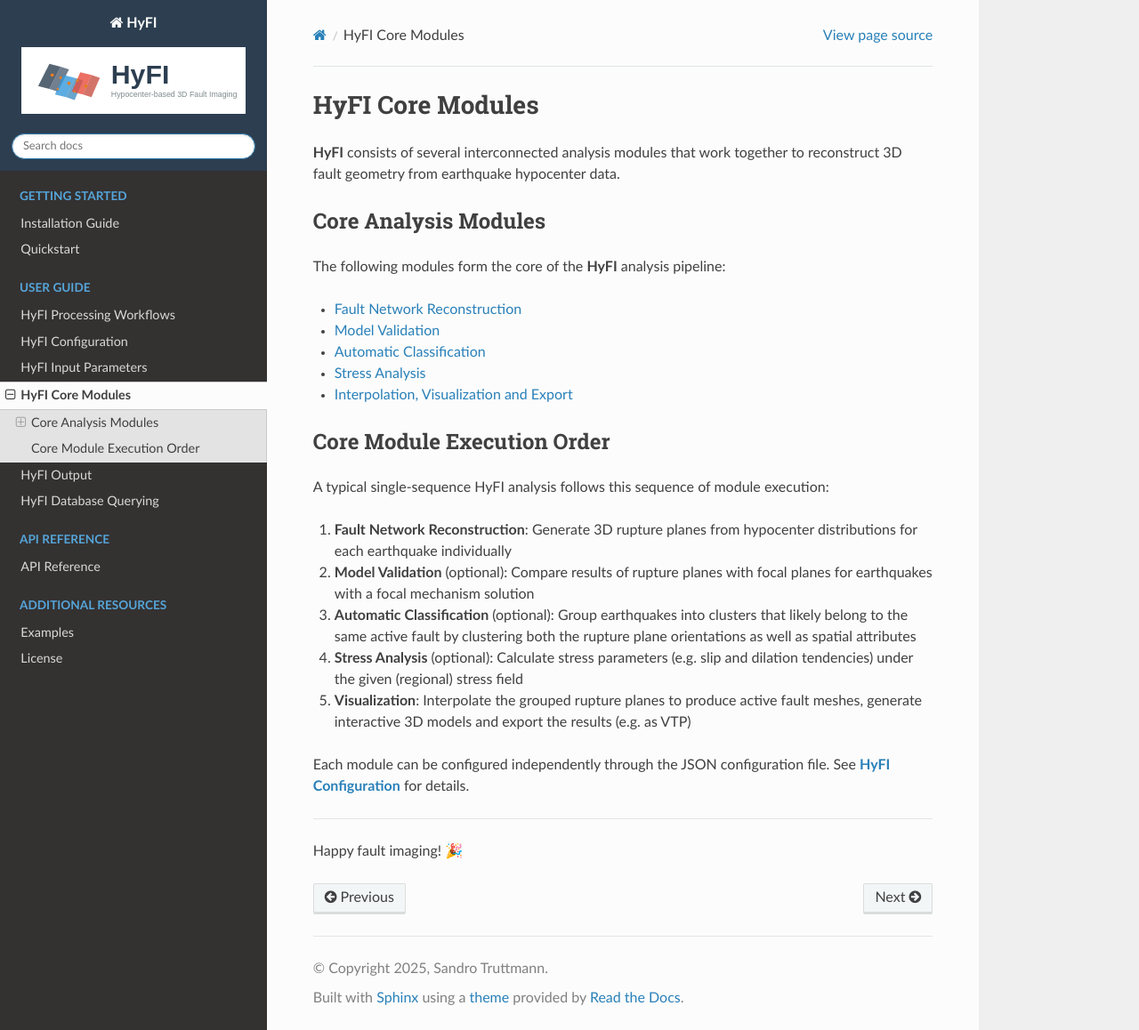
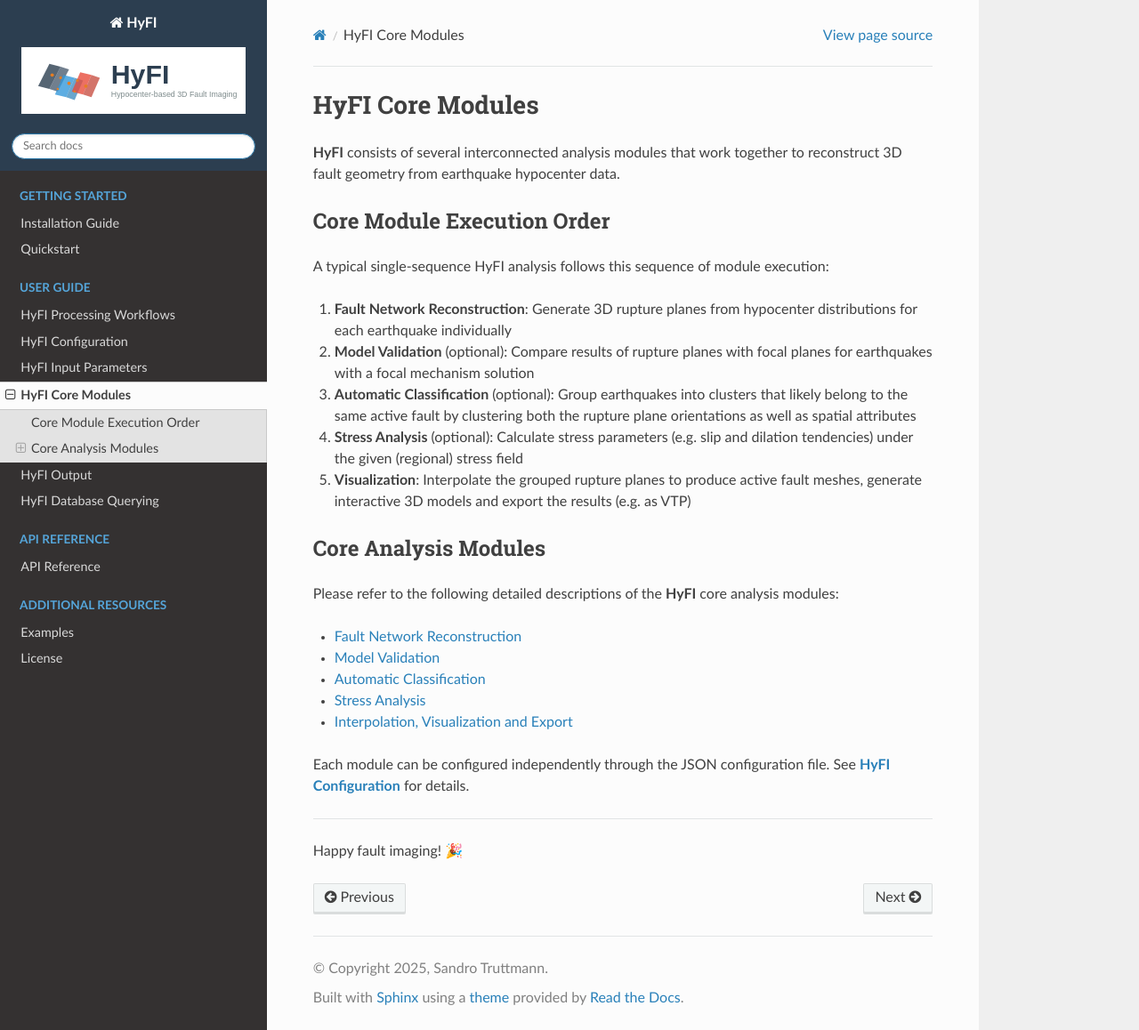
Before and after one commit to sandrotruttmann/HyFI, a Sphinx documentation site: the page built from docs/source/modules/index.md, in a window 1280 px wide and 1158 px high. Shown: the whole window at 89% size. Built offline with Sphinx 7.4.7 and the Read the Docs theme 3.1.0, drawn with Linux system fonts in a browser that asks for light colours; pages that are not in the unit, such as notebooks, are missing from menus; some of the changed lines change nothing that is shown.

Commit message:
Update index.md

````diff
--- a/docs/source/modules/index.md
+++ b/docs/source/modules/index.md
@@ -2,9 +2,21 @@
 
 **HyFI** consists of several interconnected analysis modules that work together to reconstruct 3D fault geometry from earthquake hypocenter data.
 
+
+## Core Module Execution Order
+
+A typical single-sequence HyFI analysis follows this sequence of module execution:
+
+1. **Fault Network Reconstruction**: Generate 3D rupture planes from hypocenter distributions for each earthquake individually
+2. **Model Validation** (optional): Compare results of rupture planes with focal planes for earthquakes with a focal mechanism solution
+3. **Automatic Classification** (optional): Group earthquakes into clusters that likely belong to the same active fault by clustering both the rupture plane orientations as well as spatial attributes
+4. **Stress Analysis** (optional): Calculate stress parameters (e.g. slip and dilation tendencies) under the given (regional) stress field
+5. **Visualization**: Interpolate the grouped rupture planes to produce active fault meshes, generate interactive 3D models and export the results (e.g. as VTP)
+
+
 ## Core Analysis Modules
 
-The following modules form the core of the **HyFI** analysis pipeline:
+Please refer to the following detailed descriptions of the **HyFI** core analysis modules:
 
 ```{toctree}
 :maxdepth: 1
@@ -16,16 +28,6 @@
 visualization
 ```
 
-## Core Module Execution Order
-
-A typical single-sequence HyFI analysis follows this sequence of module execution:
-
-1. **Fault Network Reconstruction**: Generate 3D rupture planes from hypocenter distributions for each earthquake individually
-2. **Model Validation** (optional): Compare results of rupture planes with focal planes for earthquakes with a focal mechanism solution
-3. **Automatic Classification** (optional): Group earthquakes into clusters that likely belong to the same active fault by clustering both the rupture plane orientations as well as spatial attributes
-4. **Stress Analysis** (optional): Calculate stress parameters (e.g. slip and dilation tendencies) under the given (regional) stress field
-5. **Visualization**: Interpolate the grouped rupture planes to produce active fault meshes, generate interactive 3D models and export the results (e.g. as VTP)
-
 Each module can be configured independently through the JSON configuration file. See **[HyFI Configuration](../configuration)** for details.
 
 ---
````
